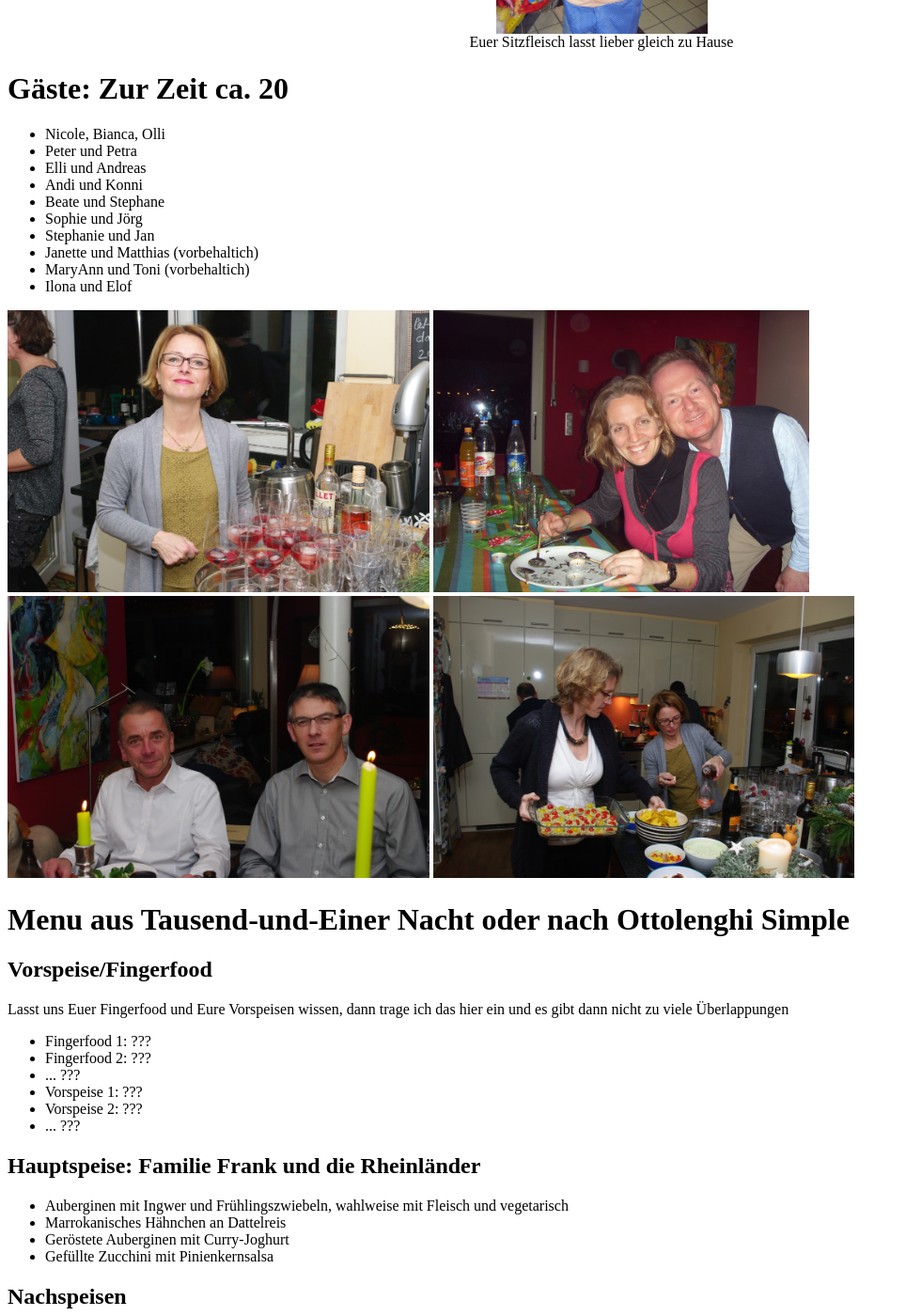
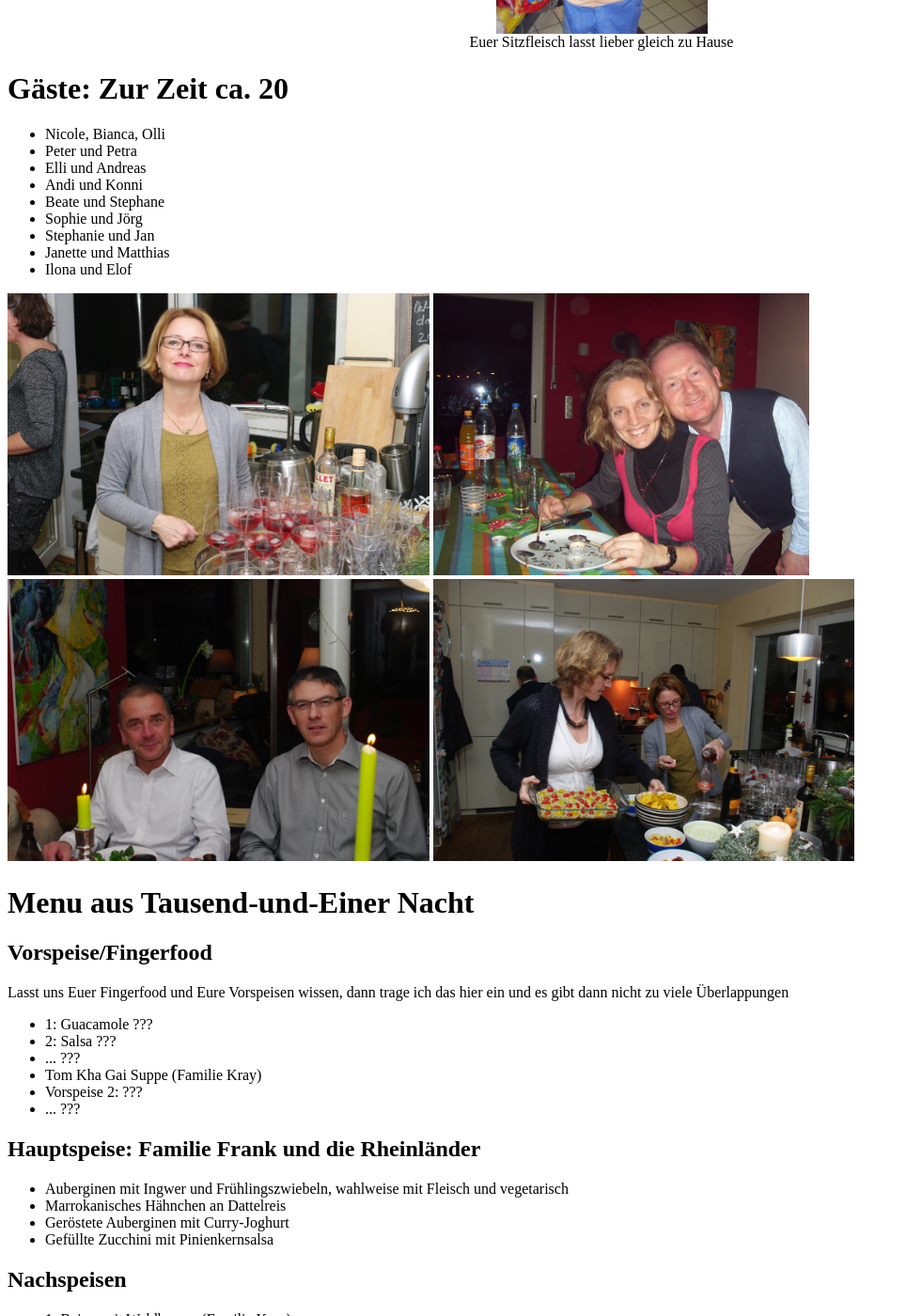
Before and after one commit to DiveDocs/Sylvester2023, a Jekyll site: the page built from index.markdown, in a window 1280 px wide and 1400 px high, scrolled down 1291 px. Shown: the whole window at 94% size, without its empty margins (0-964 px from the left). Built offline with Jekyll 4.4.1, drawn with Linux system fonts in a browser that asks for light colours; some of the changed text lies outside the part shown.

Commit message:
Update menu items and headings in index.markdown

```diff
--- a/index.markdown
+++ b/index.markdown
@@ -52,8 +52,7 @@ tr:nth-child(even) {
 <li>Beate und Stephane</li>
 <li>Sophie und Jörg</li>
 <li>Stephanie und Jan</li>
-<li>Janette und Matthias (vorbehaltich)</li>
-<li>MaryAnn und Toni (vorbehaltich)</li>
+<li>Janette und Matthias </li>
 <li>Ilona und Elof</li>
 </ul>
 
@@ -61,14 +60,14 @@ tr:nth-child(even) {
 <a><img src="./Bild12.jpg" height = "300"></a>
 <a><img src="./bild24.jpg" height = "300"></a>
 <a><img src="./Bild16.jpg" height = "300"></a>
-<h1> Menu aus Tausend-und-Einer Nacht oder nach Ottolenghi Simple</h1>
+<h1> Menu aus Tausend-und-Einer Nacht </h1>
 <h2> Vorspeise/Fingerfood</h2>
 Lasst uns Euer Fingerfood und Eure Vorspeisen wissen, dann trage ich das hier ein und es gibt dann nicht zu viele Überlappungen
 <ul>
-<li>Fingerfood 1: ???</li>
-<li>Fingerfood 2: ???</li>
+<li> 1: Guacamole ???</li>
+<li> 2: Salsa ???</li>
 <li>... ???</li>
-<li>Vorspeise 1: ???</li>
+<li>Tom Kha Gai Suppe (Familie Kray)</li>
 <li>Vorspeise 2: ??? </li>
 <li>... ??? </li>
 </ul>
@@ -81,8 +80,8 @@ Lasst uns Euer Fingerfood und Eure Vorspeisen wissen, dann trage ich das hier ei
 </ul>
 <h2> Nachspeisen </h2>
 <ul>
-<li>Nachspeise 1: ??? </li>
-<li>Nachspeise 2: ??? </li>
+<li> 1: Baiser mit Waldbeeren (Familie Kray)</li>
+<li> 2: Tiramisu (Familie Schranner) </li>
 <li>... </li>
 </ul>
 
```
